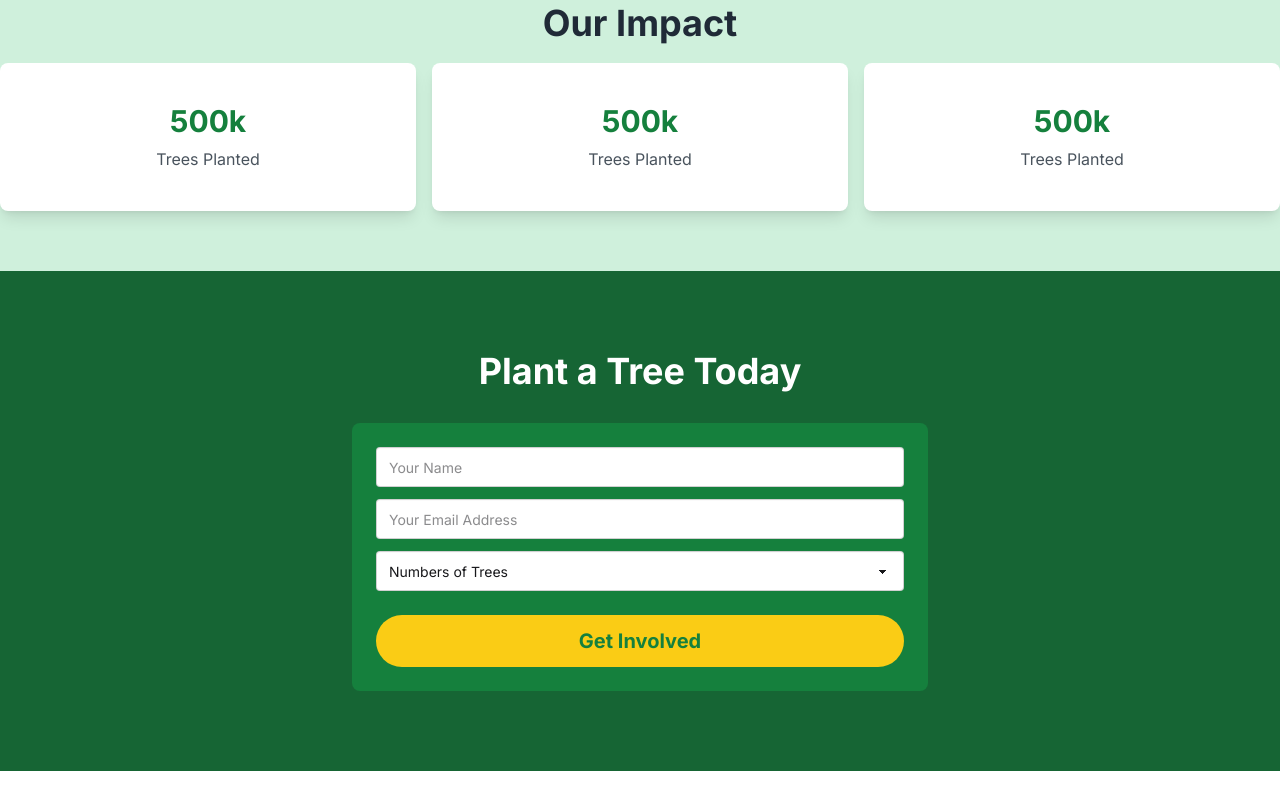
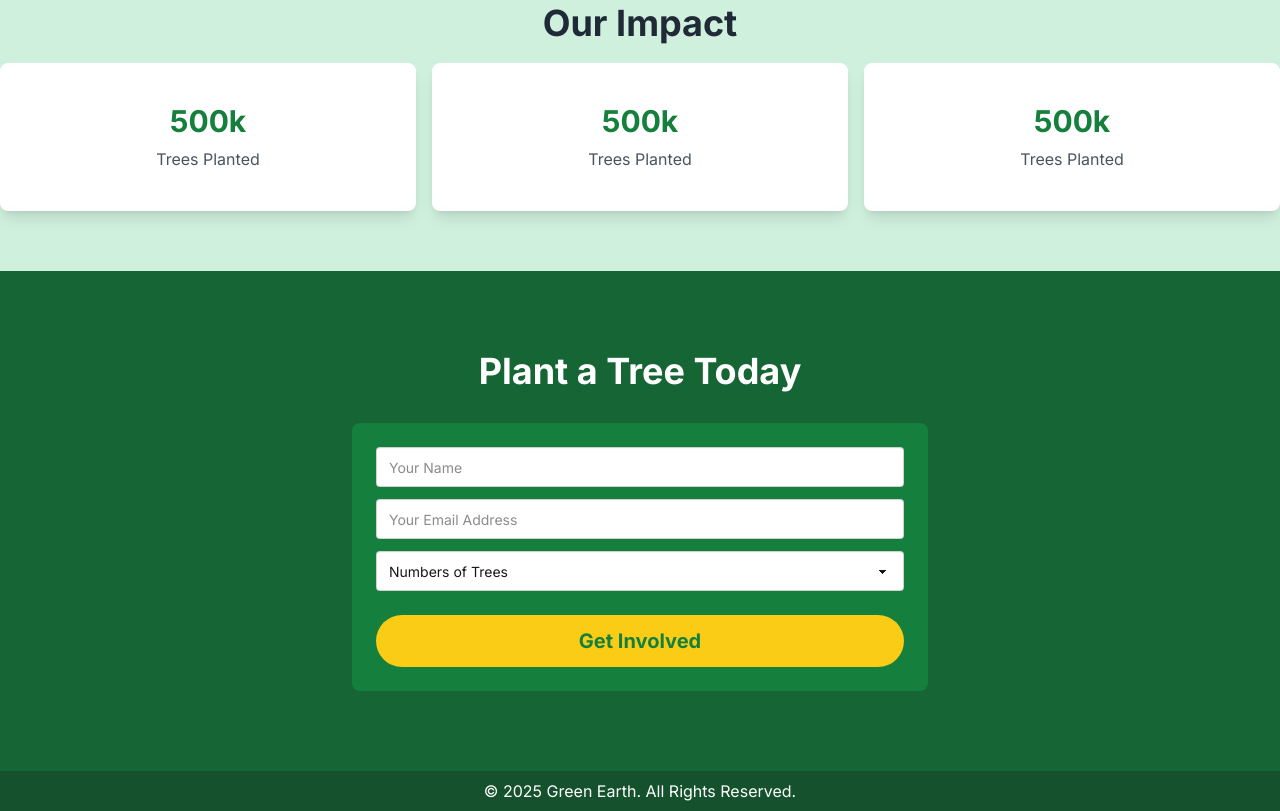
Before and after one commit to rahimbadsha/B12A06-Green-Earth-Rahim, a plain HTML site: page index.html in a window 1280 px wide. Shown: the part 1317-2128 px from the top of the page. Before the commit the page ends 2088 px from the top, so only its background shows below. Drawn offline with nearby package versions, Linux system fonts and the light colour scheme.

Commit message:
footer area done

```diff
--- a/index.html
+++ b/index.html
@@ -127,6 +127,11 @@
             </fieldset>
         </div>
       </footer>
+      <section class="bg-[#14512c] p-3 py-2">
+        <div>
+            <p class="text-base text-white text-center">© 2025 Green Earth. All Rights Reserved.</p>
+        </div>
+      </section>
 
 
 
```
